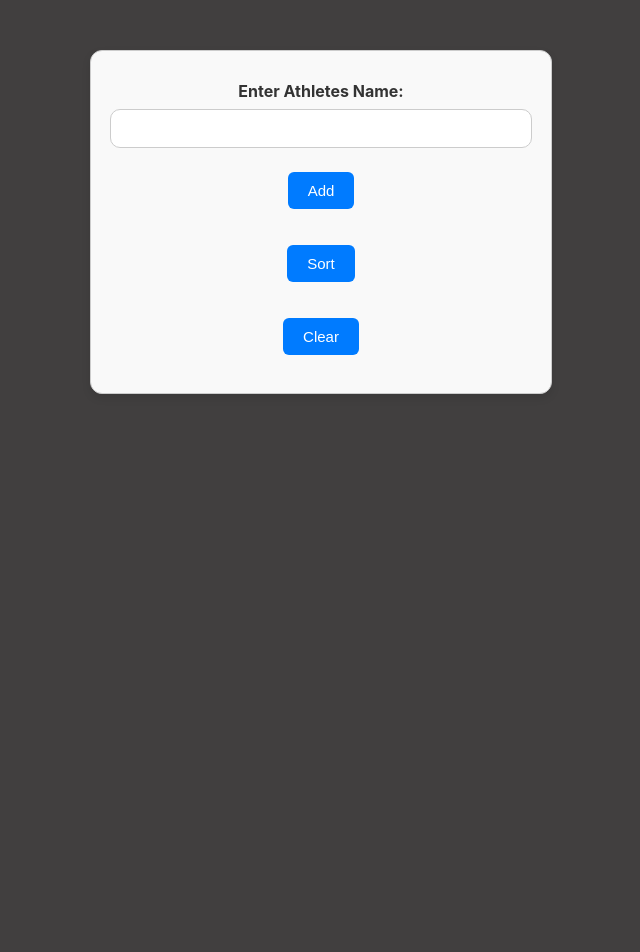
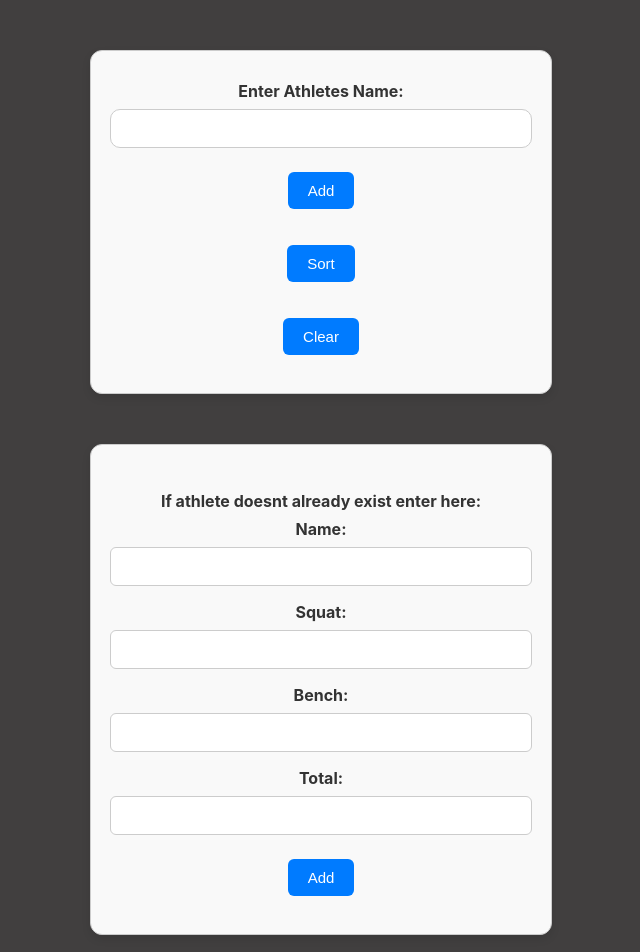
Before and after one commit to LReed03/powerlifting-analysis, a React (Create React App) app: page / in a window 1280 px wide. Shown: the top 952 px of the page, without its empty margins (319-959 px from the left). Before the commit the page ends 800 px from the top, so only its background shows below. Built offline with nearby package versions, Linux system fonts and the light colour scheme.

Commit message:
Made the initial changes for the add a non existing athlete, will need to add a few changes

```diff
--- /dev/null
+++ b/src/AddLifter.css
@@ -0,0 +1,60 @@
+.formContainer {
+  display: flex;
+  flex-direction: column;
+  align-items: center;
+  justify-content: center;
+  padding: 30px;
+  margin: 50px auto;
+  max-width: 400px;
+  border: 1px solid #ccc;
+  border-radius: 12px;
+  background-color: #f9f9f9;
+  box-shadow: 0 4px 8px rgba(0, 0, 0, 0.1);
+}
+
+.formContainer label, p {
+  font-weight: bold;
+  margin-bottom: 8px;
+  font-size: 16px;
+  color: #333;
+}
+
+.formContainer input {
+  padding: 10px;
+  width: 100%;
+  margin-bottom: 16px;
+  border-radius: 6px;
+  border: 1px solid #ccc;
+  font-size: 15px;
+  transition: border-color 0.2s;
+}
+
+.formContainer input:focus {
+  border-color: #007bff;
+  outline: none;
+}
+
+.formContainer button {
+  padding: 10px 20px;
+  margin: 8px 4px;
+  background-color: #007bff;
+  color: white;
+  border: none;
+  border-radius: 6px;
+  font-size: 15px;
+  cursor: pointer;
+  transition: background-color 0.2s;
+}
+
+.formContainer button:hover {
+  background-color: #0056b3;
+}
+
+
+body{
+    background-color: rgb(65, 63, 63);
+}
+
+#athleteSearch{
+    border-radius: 10px;
+}
--- a/src/AddLifter.js
+++ b/src/AddLifter.js
@@ -1,8 +1,20 @@
 import React from "react";
+import './AddLifter.css';
 
 function AddLifter(){
     return(
-        <div></div>
+        <div className="formContainer">
+            <p>If athlete doesnt already exist enter here:</p>
+            <label for="name">Name:</label>
+            <input id="name"></input>
+            <label for="squat">Squat:</label>
+            <input id="squat"></input>
+            <label for="bench">Bench:</label>
+            <input id="bench"></input>
+            <label for="total">Total:</label>
+            <input id="total"></input>
+            <button id="addAthlete">Add</button>
+        </div>
     );
 }
 
--- a/src/SearchPage.js
+++ b/src/SearchPage.js
@@ -2,6 +2,7 @@ import React, { useState, useEffect} from "react";
 import NameList from "./NameList";
 import ShowDisam from "./ShowDisam";
 import ErrorCode from "./ErrorCode";
+import AddLifter from "./AddLifter";
 import './SearchPage.css'
 
 function SearchPage(){
@@ -169,6 +170,7 @@ function SearchPage(){
                     <button id="clear" onClick={clear}>Clear</button>
                 </div>
             </form>
+            <AddLifter/>
             {liferExist ?  <div></div>: <ErrorCode message={message}/>}
             {lifterDisam ? <ShowDisam athleteList={liferDisamList} onSelect={handleSelect}/> : <div></div>}
             {athleteList.length > 0 && (
```
